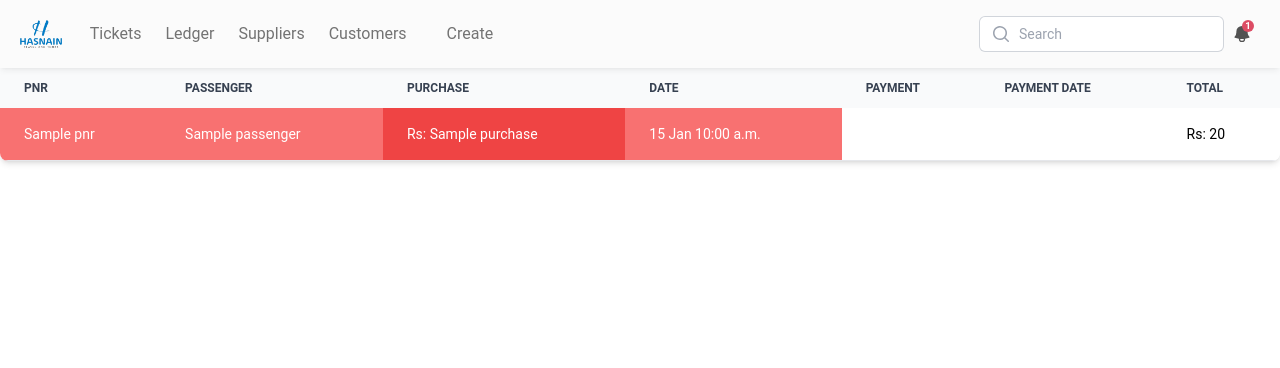
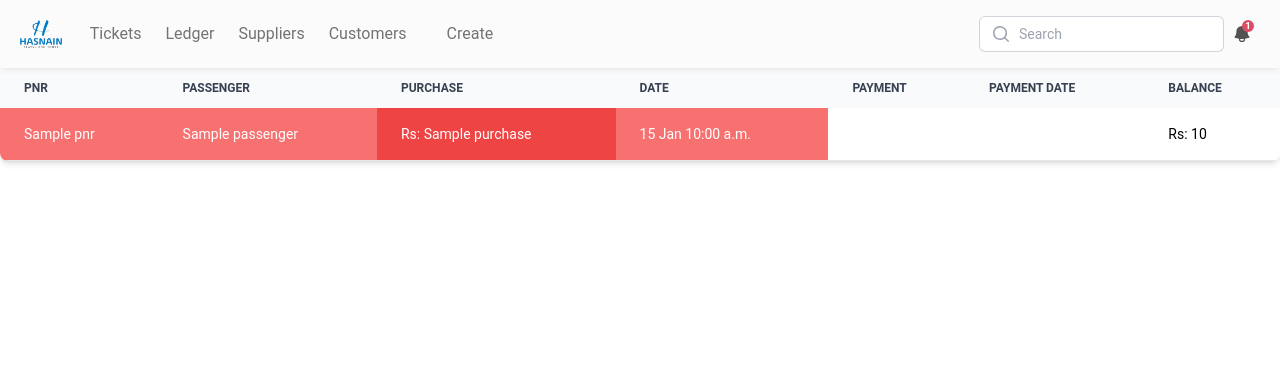
Before and after one commit to Zia-Ur-Rehman1/Tickting_Umrah_Reserve_Portal, a Django app: template ticket/templates/supplier_ledger.html in a window 1280 px wide. Shown: the top 368 px of the page. Run offline with Django 3.2, Linux system fonts and the light colour scheme; the template is opened without the code that fills it: most values are stand-ins (such as "Sample title", 1, 10 or a date in 2020); some libraries are stand-ins or nearby versions.

Commit message:
Requirement FIle added

```diff
--- a/theme/static/css/dist/styles.css
+++ b/theme/static/css/dist/styles.css
@@ -1555,6 +1555,11 @@ input[type="range"]:active::-webkit-slider-thumb {
   background-color: rgb(96 165 250 / var(--tw-bg-opacity));
 }
 
+.bg-red-300 {
+  --tw-bg-opacity: 1;
+  background-color: rgb(252 165 165 / var(--tw-bg-opacity));
+}
+
 .bg-opacity-40 {
   --tw-bg-opacity: 0.4;
 }
--- a/ticket/templates/supplier_ledger.html
+++ b/ticket/templates/supplier_ledger.html
@@ -6,10 +6,8 @@
 <div class="relative overflow-x-auto shadow-md sm:rounded-lg">
   <table class="w-full text-sm text-left rtl:text-right text-gray-500 dark:text-gray-400">
     <caption class="p-5 text-lg  font-semibold text-left rtl:text-right text-gray-900 bg-white dark:text-white dark:bg-gray-800">
-
-           <span class='text-base'>Supplier Name:</span>
-
-           <span class=''>{{ supplier.name }}</span>
+          <span class='text-base'>Supplier Name:</span>
+          <span class=''>{{ supplier.name }}</span>
   </caption>
 
     <thead class="text-xs text-gray-700 uppercase bg-gray-50 dark:bg-gray-700 dark:text-gray-400">
@@ -35,7 +33,7 @@
                 Payment Date
               </th>
               <th scope="col" class="px-6 py-3">
-                Total
+                Balance
               </th>
 
 
@@ -53,10 +51,7 @@
                       <td class="px-6 py-4 bg-red-400">{{ entry.created_at|date:"d M h:i a" }}</td>
                       <td class="px-6 py-4"></td>
                       <td class="px-6 py-4"></td>
-
-                      {% with total=total|add:entry.purchase %}
-                      <td class="px-6 py-4 text-black">Rs: {{total}}</td>
-                      {% endwith %}
+                      <td class="px-6 py-4 text-black">Rs: {{entry.total}}</td>
                     {% else %}
                       {# Ledger Data #}
                       <td class="px-6 py-4"></td>  {# Leave PNR cell empty for Ledger #}
@@ -65,9 +60,7 @@
                       <td class="px-6 py-4"></td>
                       <td class="px-6 py-4 bg-green-400">Rs: {{entry.payment}}</td>
                       <td class="px-6 py-4 bg-green-500">{{ entry.payment_date|date:"d M h:i a" }}</td>
-                      {% with total=total|subtract:entry.payment %}
-                      <td class="px-6 py-4 text-black">Rs: {{total}}</td>
-                      {% endwith %}
+                      <td class="px-6 py-4 text-black">Rs: {{entry.total}}</td>
 
                     {% endif %}
               </tr>
--- a/ticket_management/settings.py
+++ b/ticket_management/settings.py
@@ -42,7 +42,6 @@ INSTALLED_APPS = [
     'theme',
     'django_browser_reload',
     "debug_toolbar",
-    'django_htmx',
 ]
 
 MIDDLEWARE = [
```
Also changed, not shown: requirements.txt (added, +17 -0 lines), ticket/ledger_views.py (+26 -16 lines), 2 other files.
